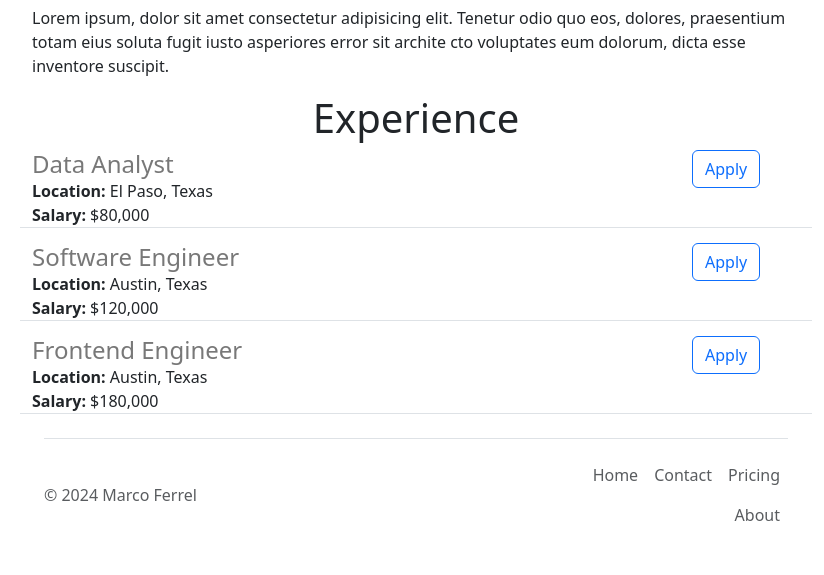
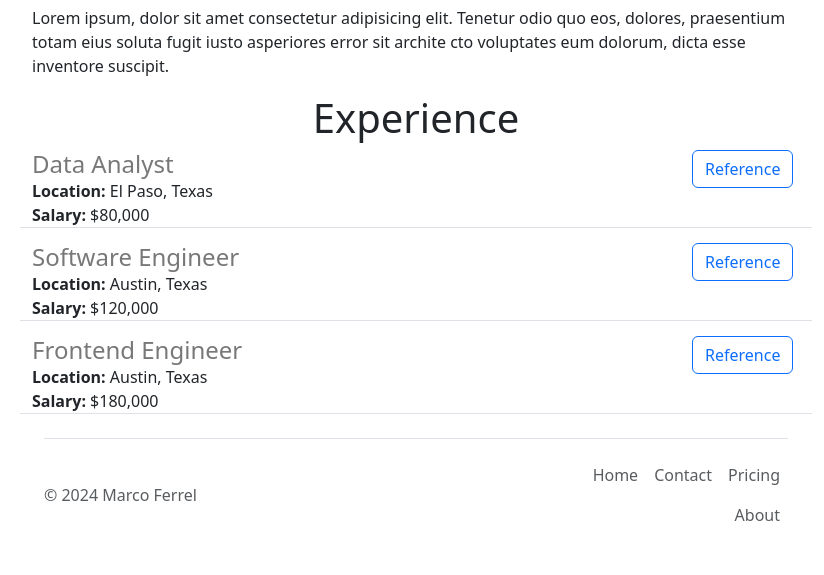
Before and after one commit to MarcoFerrel/Marco_Flask_Training, a Flask app: page / in a window 1280 px wide. Shown: the part 456-1031 px from the top of the page, without its empty margins (224-1048 px from the left). Run offline with Flask 3, Linux system fonts and the light colour scheme.

Commit message:
Reference text

```diff
--- a/templates/jobitems.html
+++ b/templates/jobitems.html
@@ -15,7 +15,7 @@
     </div>
 
         <div class="col-2">
-            <button type="button" class="btn btn-outline-primary">Apply</button>
+            <button type="button" class="btn btn-outline-primary">Reference</button>
         </div>
 
 </div>
```
